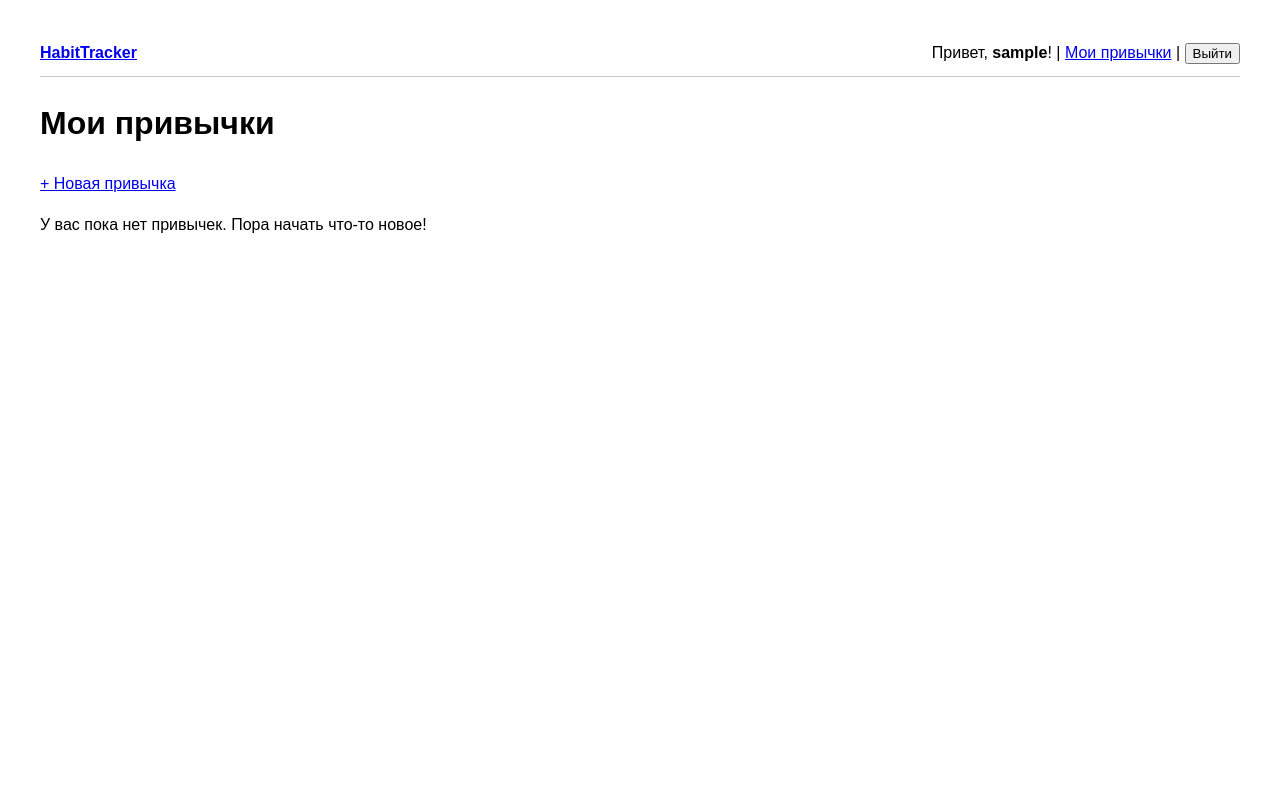
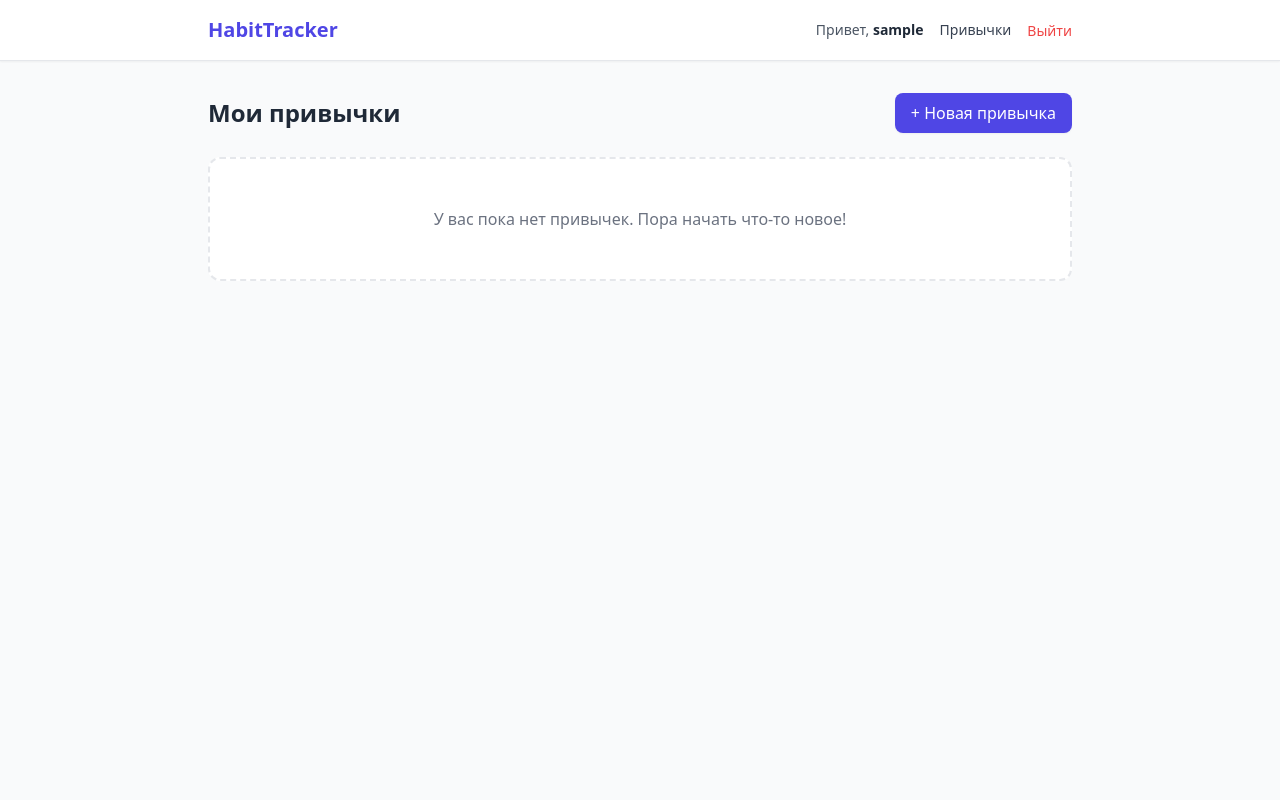
Before and after one commit to GlebTrifonov/Django_Habits, a Django app: page /habits/ in a window 1280 px wide. Run offline with Django 5.2, Linux system fonts and the light colour scheme; the visitor is signed in with stand-in values (Sample User, id 1); data that the repository does not hold is empty; some libraries are stand-ins or nearby versions.

Commit message:
Update base.html

```diff
--- a/templates/base.html
+++ b/templates/base.html
@@ -2,36 +2,34 @@
 <html lang="ru">
 <head>
     <meta charset="UTF-8">
+    <meta name="viewport" content="width=device-width, initial-scale=1.0">
     <title>{% block title %}Habit Tracker{% endblock %}</title>
-    <style>
-        body { font-family: sans-serif; margin: 40px; line-height: 1.6; }
-        nav { border-bottom: 1px solid #ccc; padding-bottom: 10px; margin-bottom: 20px; }
-        .auth-links { float: right; }
-    </style>
+    <!-- Подключаем Tailwind для стилей -->
+    <script src="https://cdn.tailwindcss.com"></script>
     </head>
-<body>
-    <nav>
-        <strong><a href="{% url 'home' %}">HabitTracker</a></strong>
-
-        <div class="auth-links">
+    <body class="bg-gray-50 text-gray-900 min-h-screen">
+    <nav class="bg-white shadow-sm border-b border-gray-200 mb-8">
+        <div class="max-w-4xl mx-auto px-4 py-4 flex justify-between items-center">
+            <a href="{% url 'home' %}" class="text-xl font-bold text-indigo-600 hover:text-indigo-500 transition">
+                HabitTracker
+            </a>
+            <div class="flex items-center space-x-4">
                 {% if user.is_authenticated %}
-                <span>Привет, <b>{{ user.username }}</b>!</span> |
-                <a href="{% url 'habit_list' %}">Мои привычки</a> |
-                <form action="{% url 'logout' %}" method="post" style="display:inline;">
+                    <span class="text-sm text-gray-600 hidden sm:inline">Привет, <span class="font-semibold text-gray-800">{{ user.username }}</span></span>
+                    <a href="{% url 'habit_list' %}" class="text-sm font-medium text-gray-700 hover:text-indigo-600">Привычки</a>
+                    <form action="{% url 'logout' %}" method="post" class="inline">
                         {% csrf_token %}
-                    <button type="submit">Выйти</button>
+                        <button type="submit" class="text-sm font-medium text-red-500 hover:text-red-700">Выйти</button>
                     </form>
                 {% else %}
-                <a href="{% url 'login' %}">Войти</a> |
-                <a href="{% url 'register' %}">Регистрация</a>
+                    <a href="{% url 'login' %}" class="text-sm font-medium text-gray-700 hover:text-indigo-600">Войти</a>
+                    <a href="{% url 'register' %}" class="px-4 py-2 bg-indigo-600 text-white text-sm font-medium rounded-lg hover:bg-indigo-700 transition">Регистрация</a>
                 {% endif %}
             </div>
+        </div>
     </nav>
-
-    <main>
-        {% block content %}
-        <!-- Сюда будет вставляться уникальный код каждой страницы -->
-        {% endblock %}
+    <main class="max-w-4xl mx-auto px-4 pb-12">
+        {% block content %}{% endblock %}
     </main>
 </body>
 </html>
```
Lines whose indentation alone changed are shown as unchanged.
